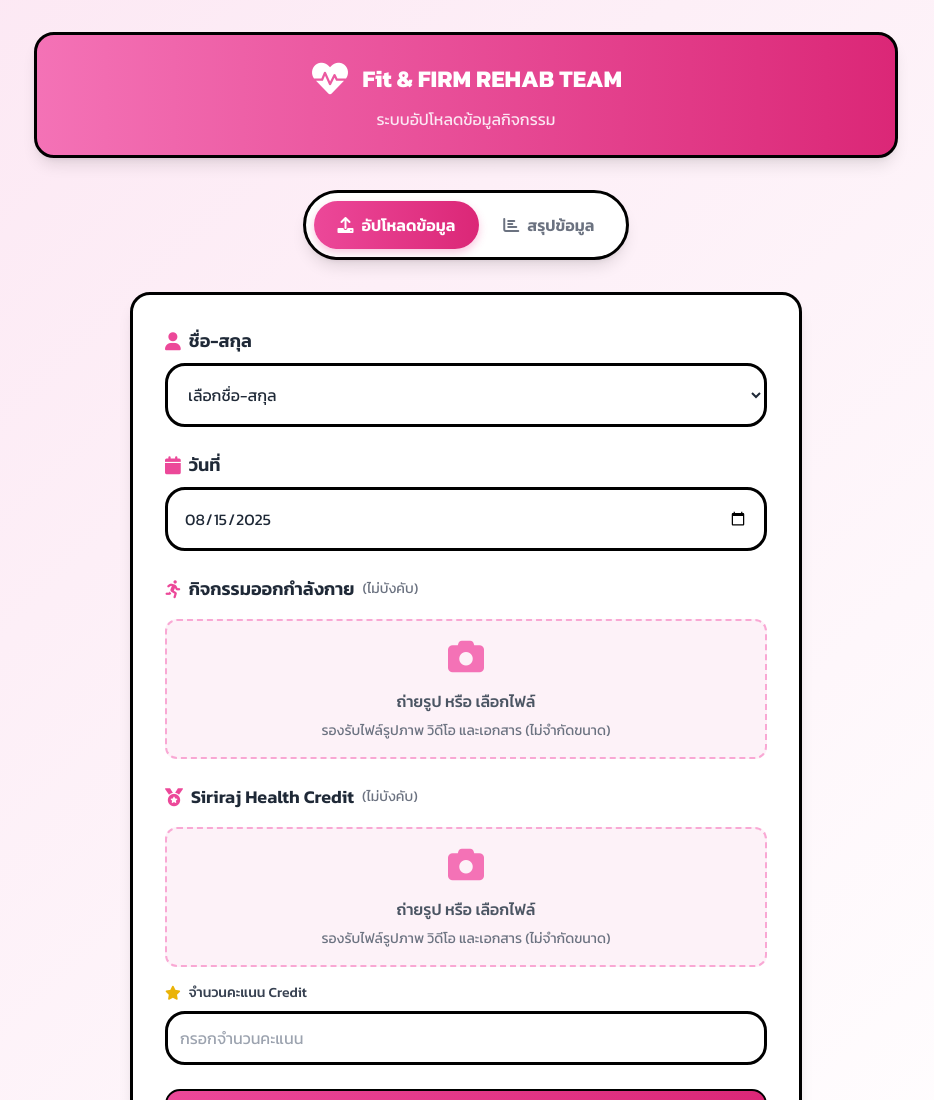
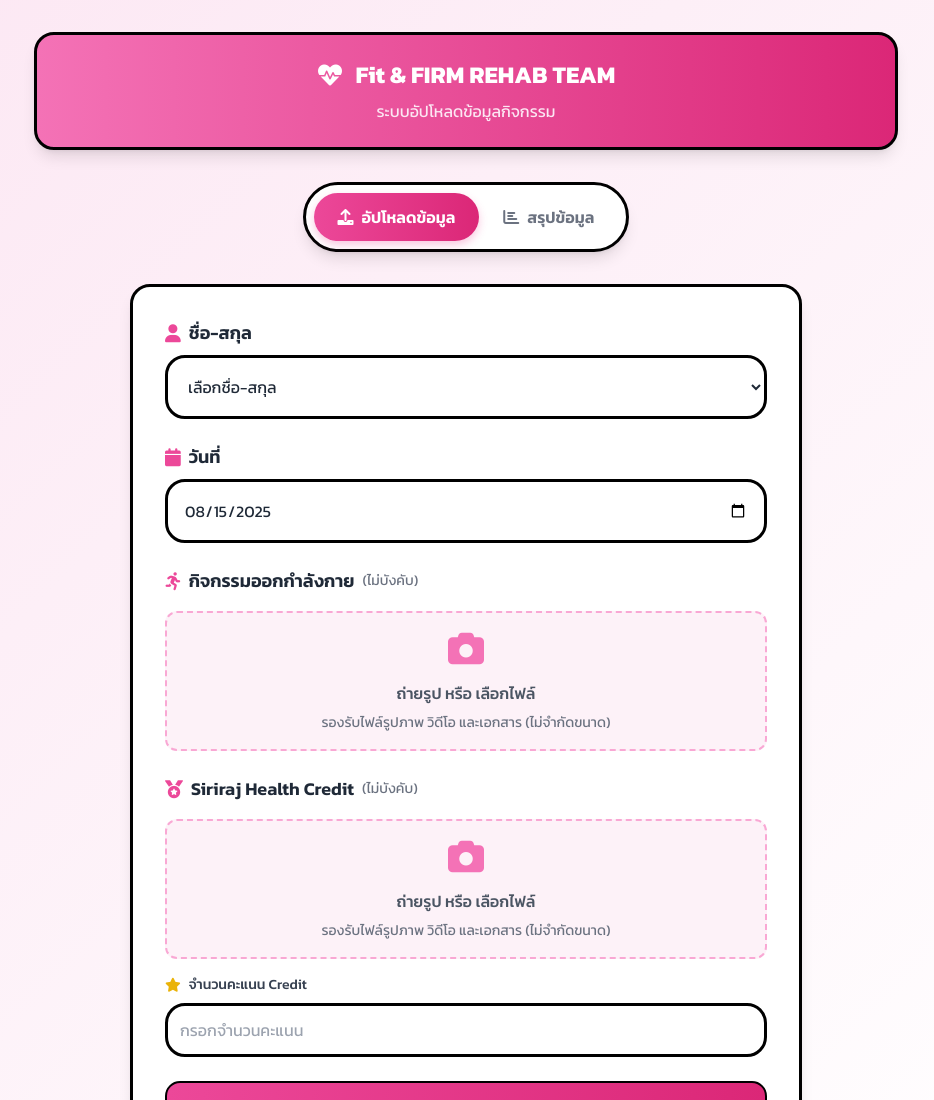
Before and after one commit to sicrapp/Fit, a plain HTML site: page index.html in a window 1280 px wide. Shown: the top 1100 px of the page, without its empty margins (174-1108 px from the left). Drawn offline with nearby package versions, Linux system fonts and the light colour scheme.

Commit message:
Update index.html

```diff
--- a/index.html
+++ b/index.html
@@ -122,7 +122,7 @@
         <div class="text-center mb-8">
             <div class="bg-gradient-to-r from-pink-400 to-pink-600 text-white p-6 cute-border shadow-lg">
                 <h1 class="text-2xl font-bold flex items-center justify-center gap-3">
-                    <i class="fas fa-heartbeat text-4xl"></i>
+                    <i class="fas fa-heartbeat text-2xl"></i>
                     Fit & FIRM REHAB TEAM
                 </h1>
                 <p class="mt-2 text-pink-100">ระบบอัปโหลดข้อมูลกิจกรรม</p>
```
